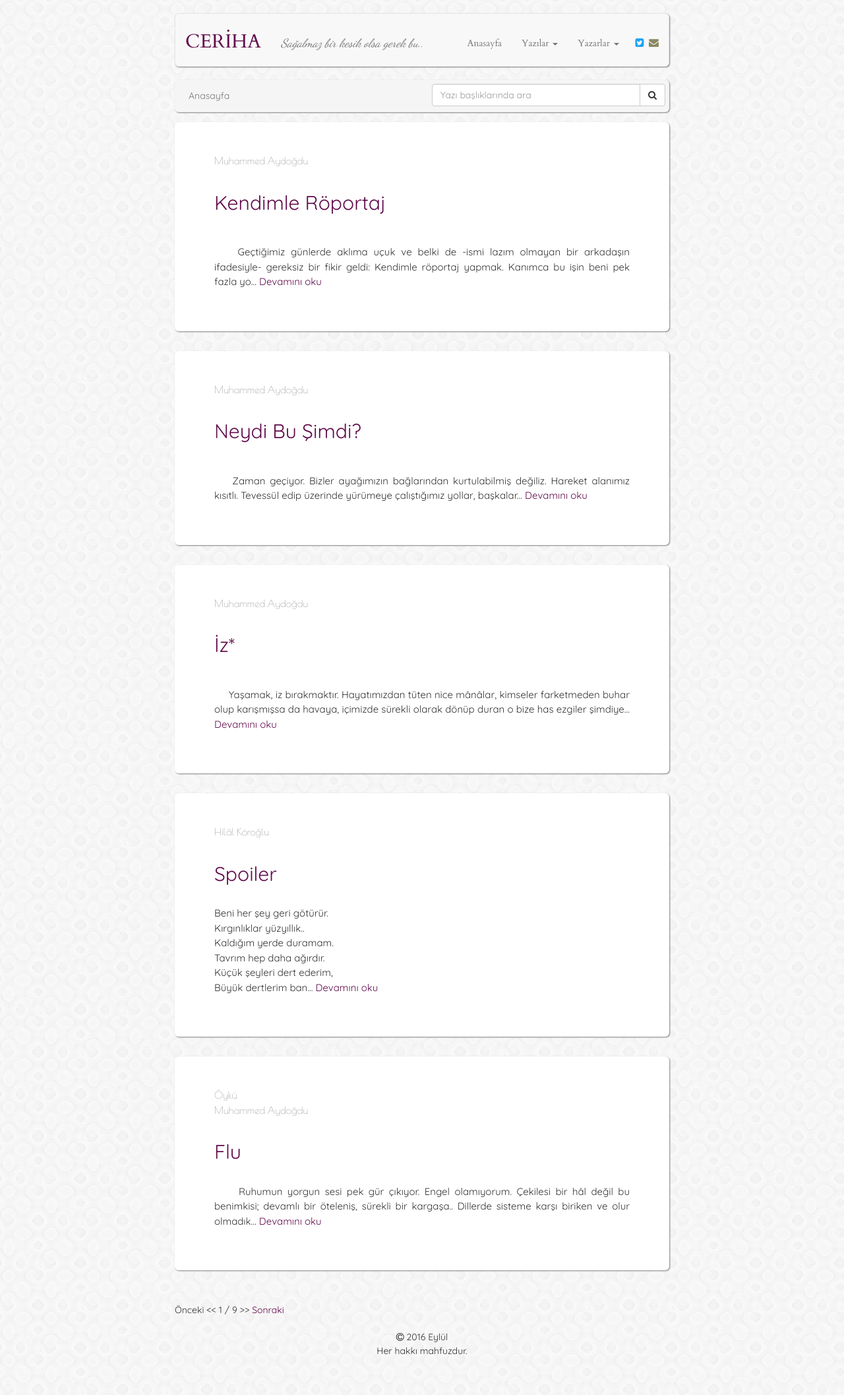
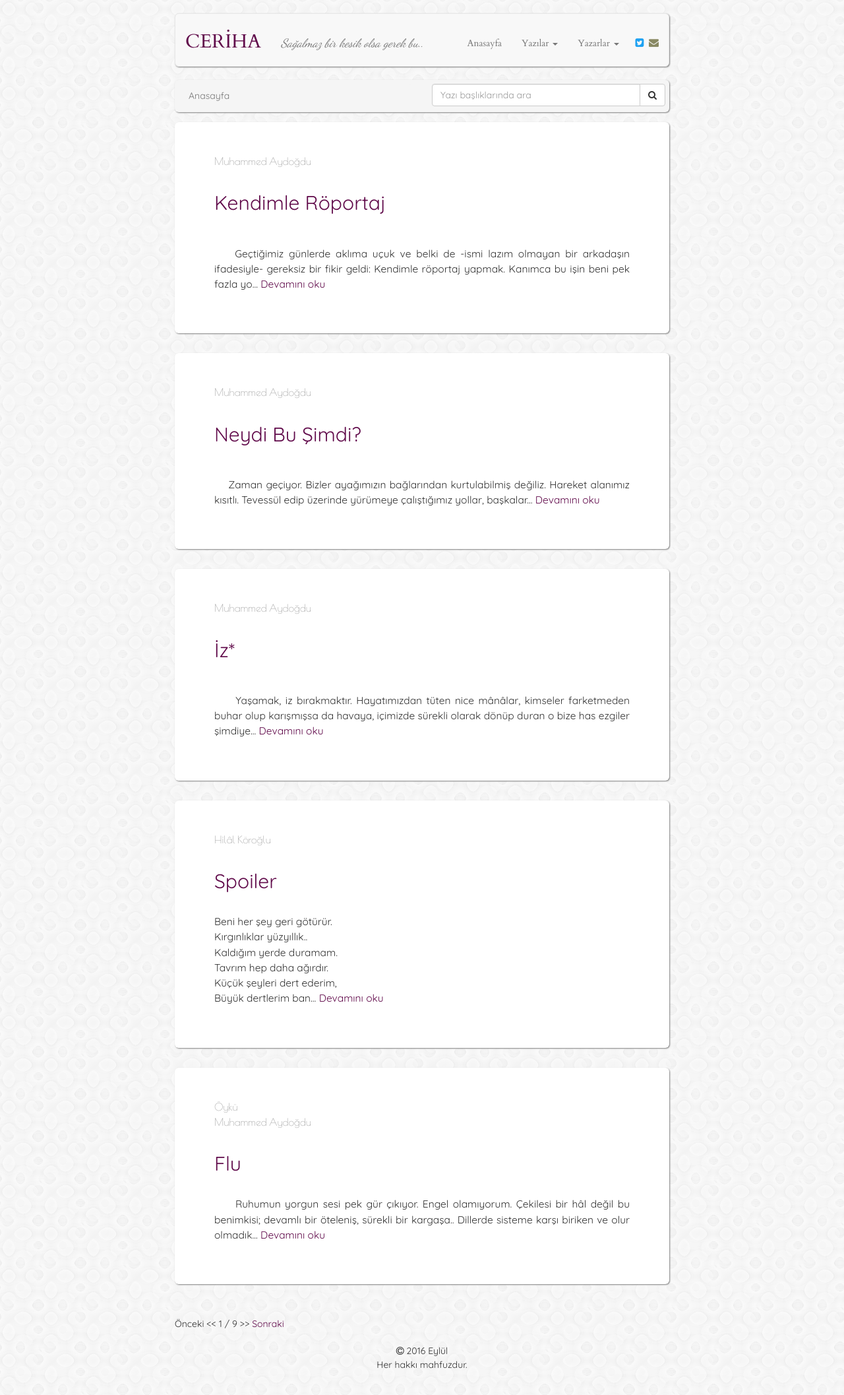
Before and after one commit to muhammedaydogdu/muhammedaydogdu.github.io, a Jekyll site: the page built from index.html, in a window 1280 px wide. Shown: the whole page at 66% size. Built offline with Jekyll 4.4.1, drawn with Linux system fonts in a browser that asks for light colours; some web fonts are replaced; the list of posts is cut into pages by our own code; before the commit the page ends 2093 px from its top, so only the background shows below that.

Commit message:
Update style.css

```diff
--- a/css/style.css
+++ b/css/style.css
@@ -87,7 +87,7 @@ h2 {
 }
 
 .container .jumbotron p {
-  font-size: 15px;
+  font-size: 15.5px;
   text-align: justify;
 }
 
```
